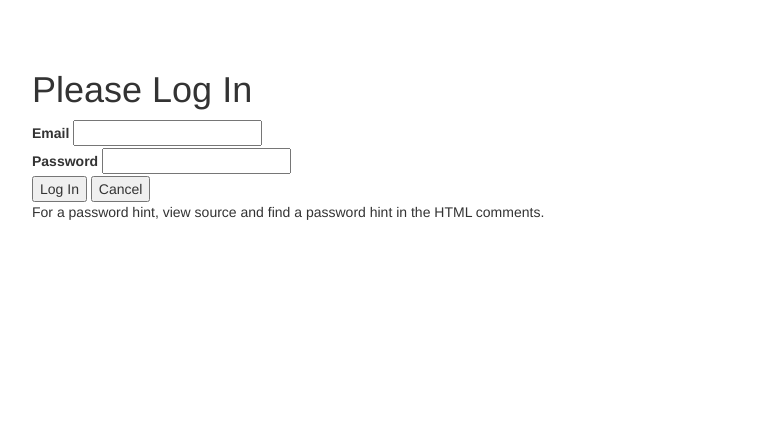
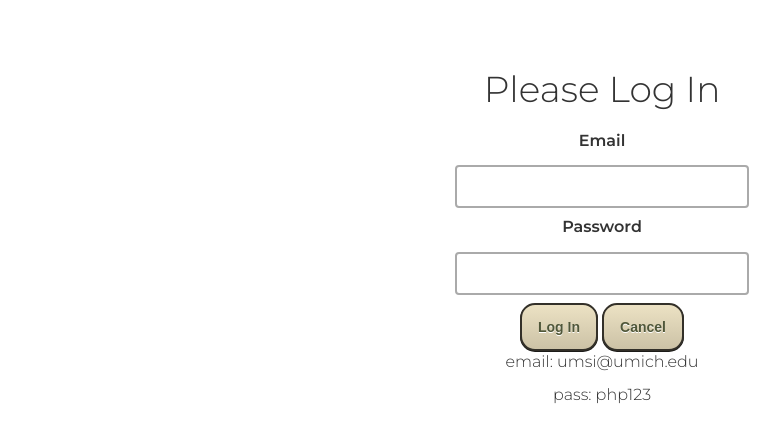
Before and after one commit to Roby23sy/Project_course_javascr, a PHP site: page /login.php in a window 1280 px wide. Shown: the top 443 px of the page, without its empty margins (38-818 px from the left). Run offline with PHP 8.4, Linux system fonts and the light colour scheme; some libraries are stand-ins or nearby versions.

Commit message:
Add files via upload

```diff
--- /dev/null
+++ b/login.css
@@ -0,0 +1,59 @@
+*, *::after , *::before {
+    font-family: 'Montserrat', sanars-serif;
+    font-size: 16px;
+    }
+
+.container {
+    text-align: center;
+}
+
+form {
+    display: inline-block;
+}
+
+h1{
+    border: 1em;
+    margin: 20px;
+}
+
+.button{
+    box-shadow: 0px 1px 0px 0px #1c1b18;
+	background:linear-gradient(to bottom, #eae0c2 5%, #ccc2a6 100%);
+	background-color:#eae0c2;
+	border-radius:15px;
+	border:2px solid #333029;
+	display:inline-block;
+	cursor:pointer;
+	color:#505739;
+	font-family:Arial;
+	font-size:14px;
+	font-weight:bold;
+	padding:12px 16px;
+	text-decoration:none;
+	text-shadow:0px 1px 0px #ffffff;
+}
+
+.button:hover {
+	background:linear-gradient(to bottom, #ccc2a6 5%, #eae0c2 100%);
+	background-color:#ccc2a6;
+}
+.button:active {
+	position:relative;
+	top:1px;
+}
+
+input[type=text], input[type=password]{
+    width:100%;
+    border:2px solid #aaa;
+    border-radius:4px;
+    margin:8px 0;
+    outline:none;
+    padding:8px;
+    box-sizing:border-box;
+    transition:.3s;
+  }
+
+  input[type=text]:focus, input[type=password]:focus{
+    border-color:dodgerBlue;
+    box-shadow:0 0 8px 0 dodgerBlue;
+  }
--- a/login.php
+++ b/login.php
@@ -76,14 +76,14 @@ $failure = false;  // If we have no POST data
 <?php require_once "bootstrap.php"; ?>
 <title>Siniuc Robert-Valentin</title>
 
-<link rel="stylesheet" href="https://maxcdn.bootstrapcdn.com/bootstrap/3.3.6/css/bootstrap.min.css" integrity="sha384-1q8mTJOASx8j1Au+a5WDVnPi2lkFfwwEAa8hDDdjZlpLegxhjVME1fgjWPGmkzs7" crossorigin="anonymous">
- <link rel="stylesheet" href="https://maxcdn.bootstrapcdn.com/bootstrap/3.3.6/css/bootstrap-theme.min.css" integrity="sha384-fLW2N01lMqjakBkx3l/M9EahuwpSfeNvV63J5ezn3uZzapT0u7EYsXMjQV+0En5r" crossorigin="anonymous">
- <script src="https://code.jquery.com/jquery-3.2.1.js" integrity="sha256-DZAnKJ/6XZ9si04Hgrsxu/8s717jcIzLy3oi35EouyE=" crossorigin="anonymous"></script>
+<link rel="stylesheet" href="login.css">
+<script src="https://code.jquery.com/jquery-3.2.1.js" integrity="sha256-DZAnKJ/6XZ9si04Hgrsxu/8s717jcIzLy3oi35EouyE=" crossorigin="anonymous"></script>
+ <link  href="https://fonts.googleapis.com/css2?family=Montserrat:wght@300;600&display=swap" rel="stylesheet">
 
 </head>
 <body>
 <div class="container">
-<h1>Please Log In</h1>
+<h1>Please Log In </h1>
 
 <?php
     if ( isset($_SESSION['error']) ) {
@@ -97,16 +97,13 @@ $failure = false;  // If we have no POST data
 <input type="text" name="email" id="nam"><br/>
 <label for="id_1723">Password</label>
 <input type="password" name="pass" id="id_1723"><br/>
-<input type="submit" onclick="return doValidate();" value="Log In">
-<input type="submit" name="cancel" value="Cancel">
+<input class="button" type="submit" onclick="return doValidate();" value="Log In">
+<input class="button" type="submit" name="cancel" value="Cancel">
 </form>
-<p>
-
-For a password hint, view source and find a password hint
-in the HTML comments.
-<!-- Hint: The password is the four character sound a cat
-makes (all lower case) followed by 123. -->
-</p>
+<div class="secret">
+ <p>email: umsi@umich.edu</p>
+ <p>pass: php123</p>
+</div>
 
 <script>
 function doValidate() {
```
